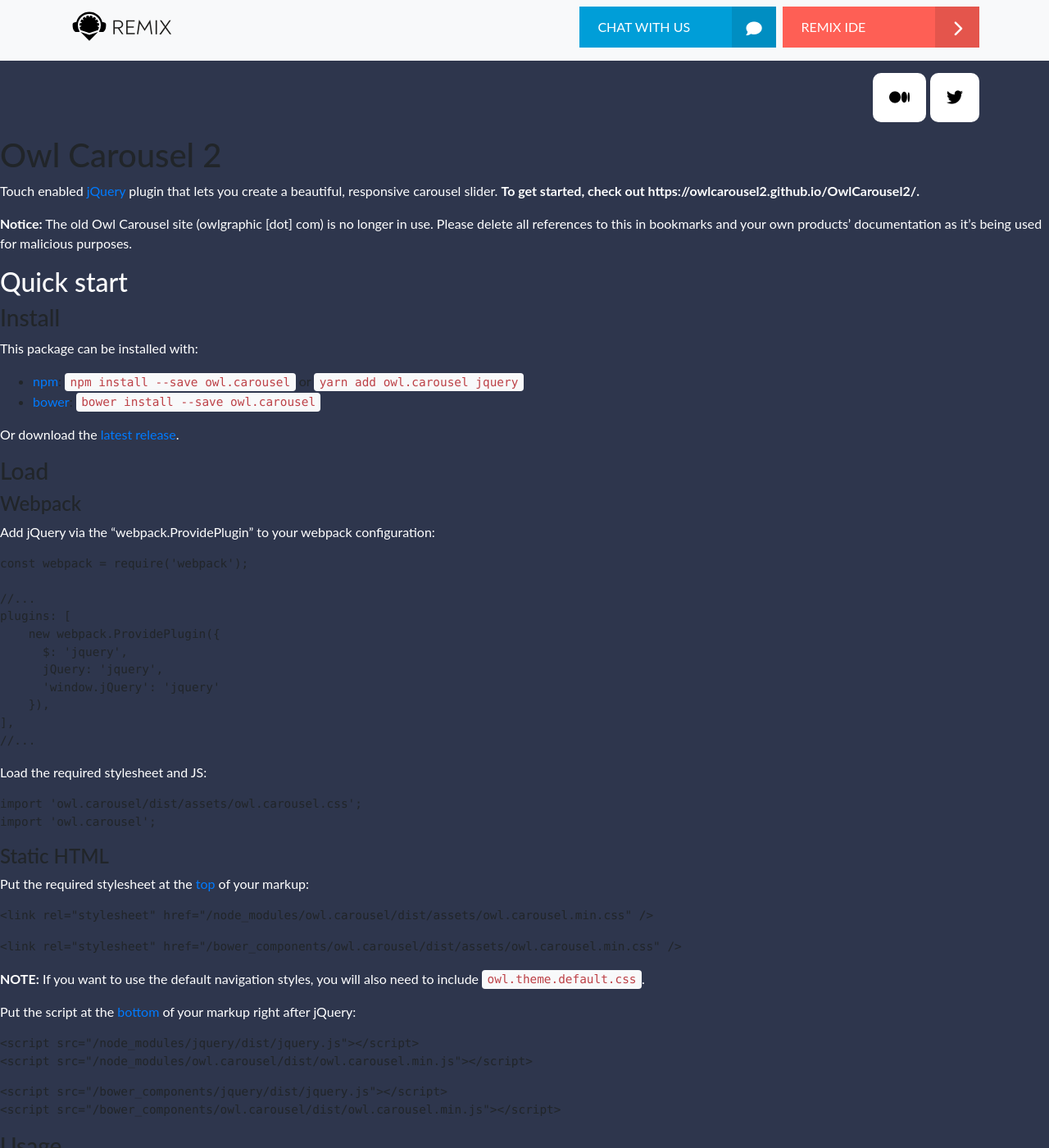
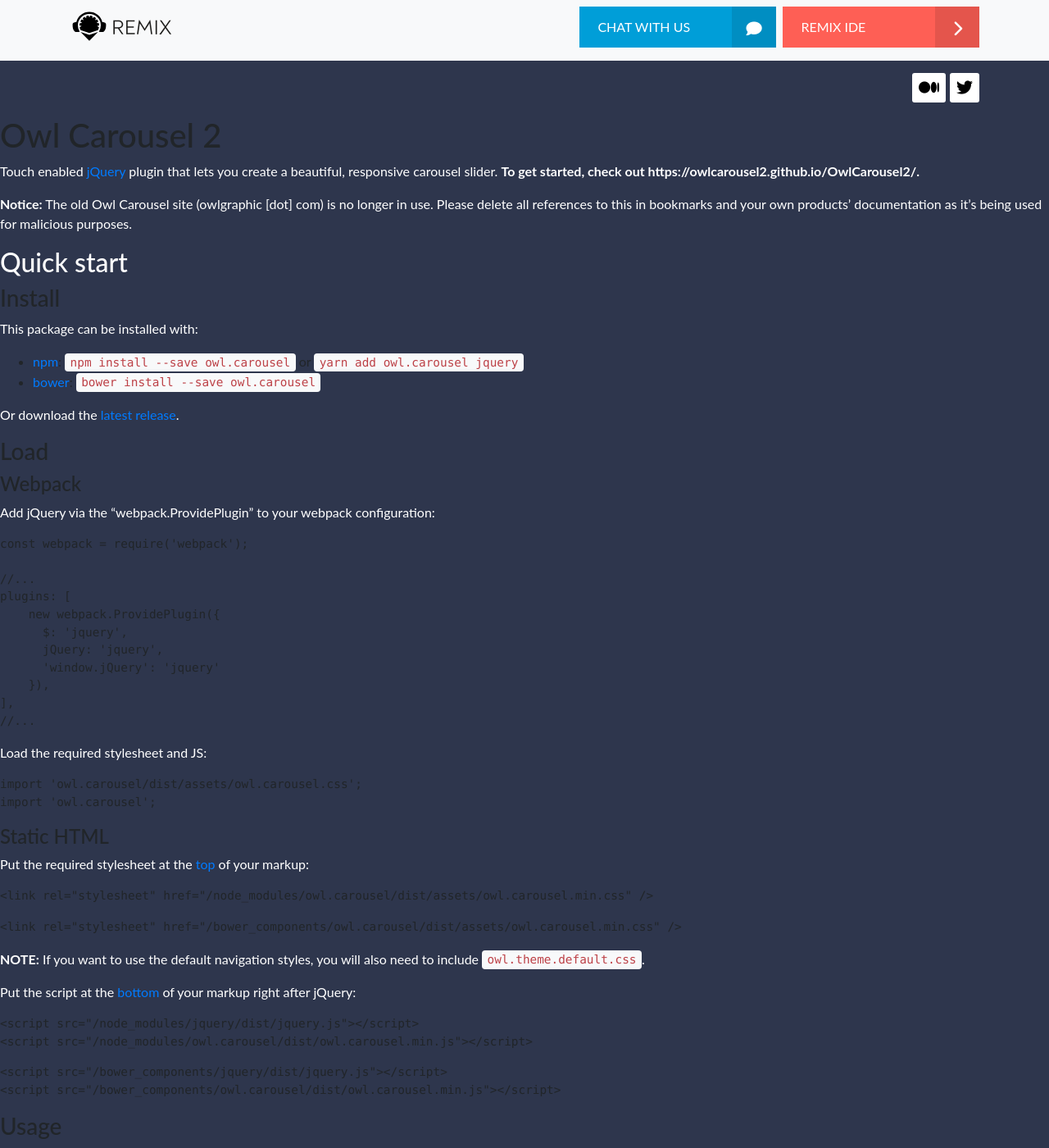
Before and after one commit to ethereum/remix-website, a Jekyll site: the page built from assets/OwlCarousel2-2.3.4 2/dist/README.md, in a window 1280 px wide and 1400 px high. Shown: the whole window at 82% size. Built offline with Jekyll 4.4.1, drawn with Linux system fonts in a browser that asks for light colours; nearby versions of some CDN libraries; our own code applies the rules of GitHub Pages for plain Markdown files.

Commit message:
social btn smaller

```diff
--- a/assets/css/main.scss
+++ b/assets/css/main.scss
@@ -115,7 +115,7 @@
 }
 
 .social-btn{
-	color: black; background-color: white;   text-align: center; padding: 20px; font-size: 20px; margin-left: 5px; border-radius: 10px;
+	color: black; background-color: white;   text-align: center; padding: 8px; font-size: 20px; margin-left: 5px; border-radius: 3px;
 }
 
 .nav-item{
```
